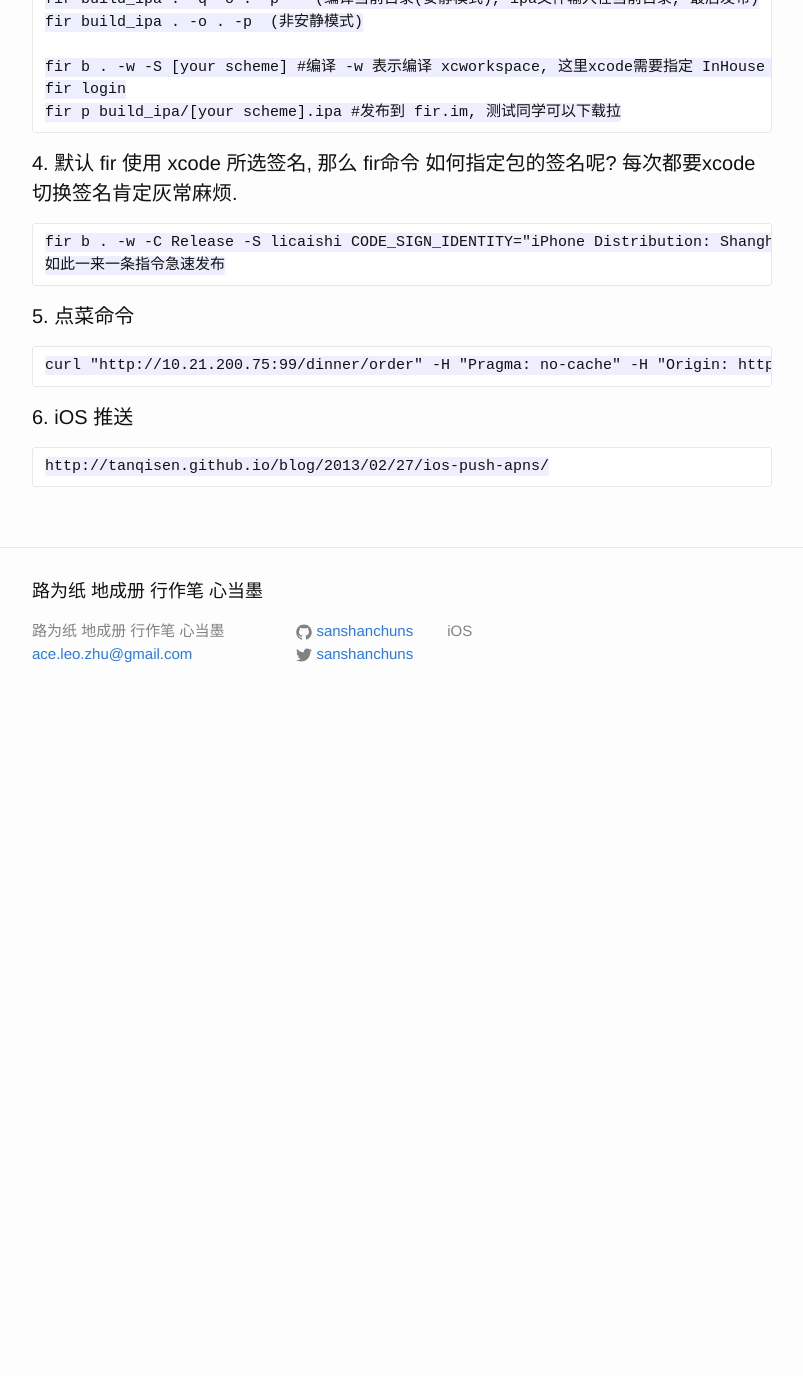
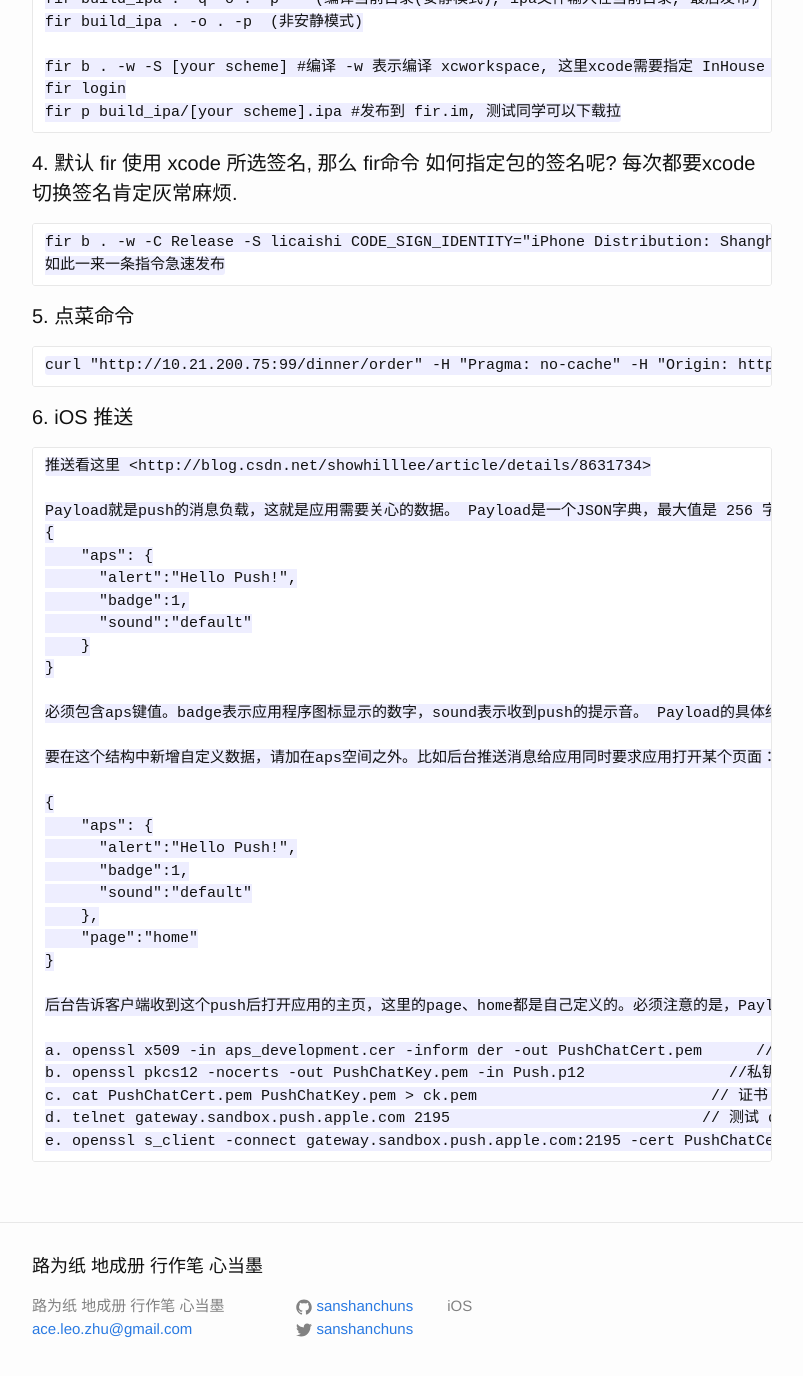
Before and after one commit to sanshanchuns/sanshanchuns.github.io, a Jekyll site: the page built from _posts/2015-06-15-iOS-发布.markdown, in a window 1280 px wide and 1400 px high, scrolled down 766 px. Shown: the top 1376 px of the window, without its empty margins (238-1041 px from the left). Built offline with Jekyll 4.4.1, drawn with Linux system fonts in a browser that asks for light colours; before the commit the page ends 1491 px from its top, so only the background shows below that.

Commit message:
update files

```diff
--- a/_posts/2015-06-15-iOS-发布.markdown
+++ b/_posts/2015-06-15-iOS-发布.markdown
@@ -45,7 +45,38 @@ categories: jekyll update
 
 #### 6. iOS 推送
 
-	http://tanqisen.github.io/blog/2013/02/27/ios-push-apns/
+	推送看这里 <http://blog.csdn.net/showhilllee/article/details/8631734>
+
+	Payload就是push的消息负载，这就是应用需要关心的数据。 Payload是一个JSON字典，最大值是 256 字节，超过这个限制，APNS将拒绝转发。基本格式如下
+	{
+	    "aps": {
+	      "alert":"Hello Push!",
+	      "badge":1,
+	      "sound":"default"
+	    }
+	}
+
+	必须包含aps键值。badge表示应用程序图标显示的数字，sound表示收到push的提示音。 Payload的具体结构参考Apple Push Notification Service
+
+	要在这个结构中新增自定义数据，请加在aps空间之外。比如后台推送消息给应用同时要求应用打开某个页面：
+
+	{
+	    "aps": {
+	      "alert":"Hello Push!",
+	      "badge":1,
+	      "sound":"default"
+	    },
+	    "page":"home"
+	}
+
+	后台告诉客户端收到这个push后打开应用的主页，这里的page、home都是自己定义的。必须注意的是，Payload大小不能超过限制，所以可以把自定义数据更简化点，比如可以把home与编号1对应，page简写为p，这样"p":1表示打开主页，可以缩小Payload的大小
+
+	a. openssl x509 -in aps_development.cer -inform der -out PushChatCert.pem      //证书加密为pem
+	b. openssl pkcs12 -nocerts -out PushChatKey.pem -in Push.p12                //私钥加密为pem
+	c. cat PushChatCert.pem PushChatKey.pem > ck.pem                          // 证书 私钥 合并为一个加密文件
+	d. telnet gateway.sandbox.push.apple.com 2195				 // 测试 development 推送
+	e. openssl s_client -connect gateway.sandbox.push.apple.com:2195 -cert PushChatCert.pem -key PushChatKey.pem  //测试证书
+
 
 
 
```
